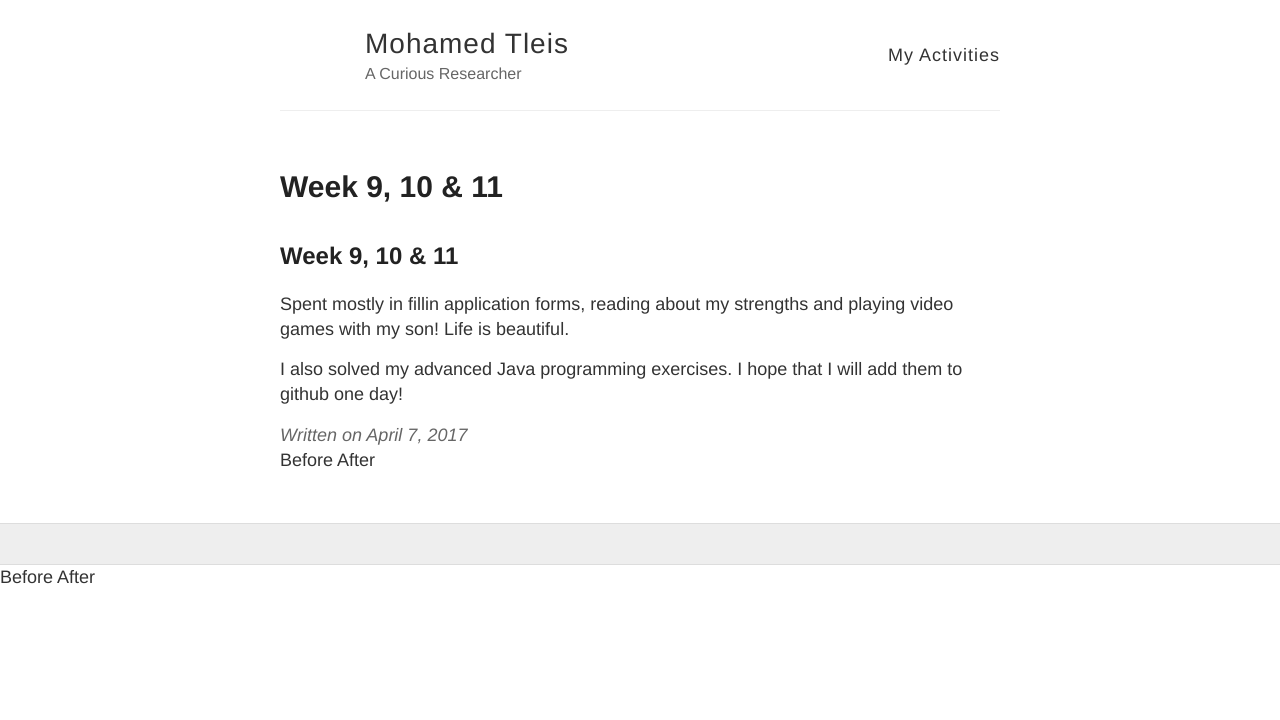
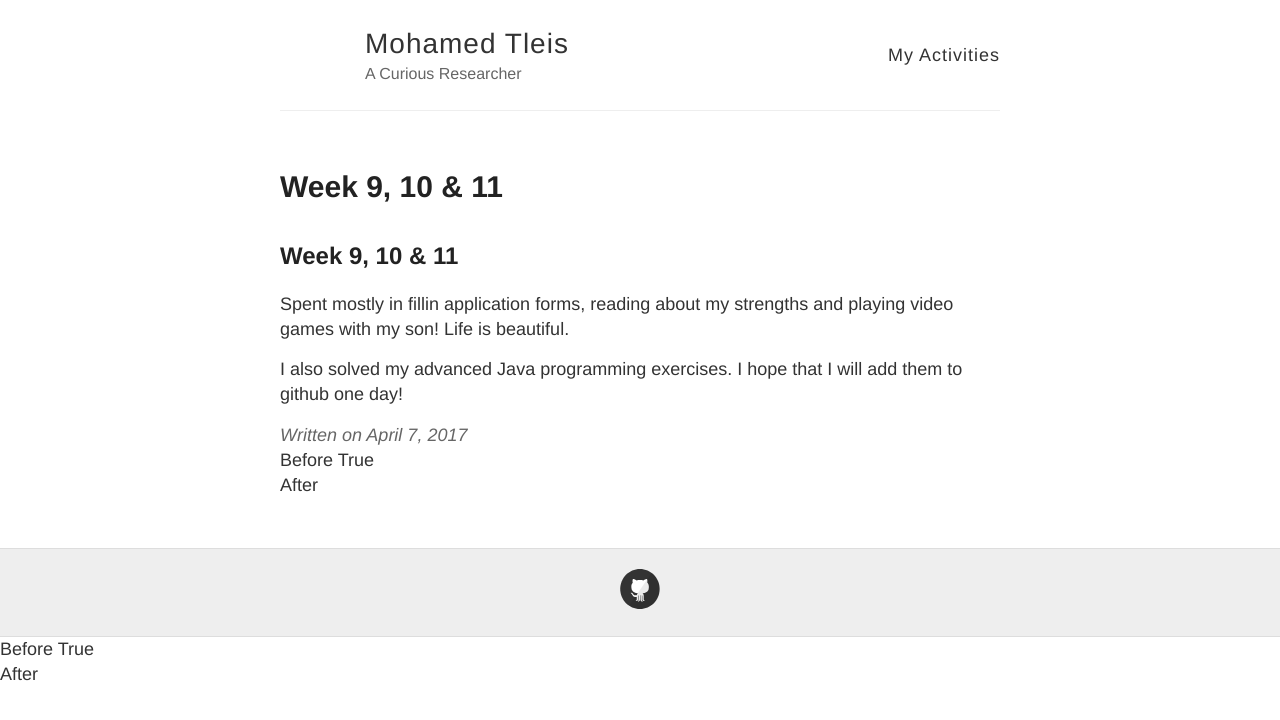
Before and after one commit to motleis/weekActivities, a Jekyll site: the page built from _posts/myactivities/2017-03-17-week11.md, in a window 1280 px wide. Shown: the top 720 px of the page. Built offline with Jekyll 4.4.1, drawn with Linux system fonts in a browser that asks for light colours; comment, search, counter and statistics services are not loaded.

Commit message:
6th attempt with disqus

```diff
--- a/_config.yml
+++ b/_config.yml
@@ -16,9 +16,7 @@ description: A Curious Researcher
 # Flags below are optional
 #
 
----
 excerpt_separator: <!--more-->  # you can specify your own separator, of course.
----
 
 # Includes an icon in the footer for each username you enter
 footer-links:
@@ -39,8 +37,7 @@ footer-links:
 
 # Enter your Disqus shortname (not your username) to enable commenting on posts
 # You can find your shortname on the Settings page of your Disqus account
-disqus: https-motleis-github-io-weekactivities.
-
+disqus: "https-motleis-github-io-weekactivities"
 
 # Enter your Google Analytics web tracking code (e.g. UA-2110908-2) to activate tracking
 google_analytics:
--- a/_includes/disqus.html
+++ b/_includes/disqus.html
@@ -1,6 +1,6 @@
 Before
 {% if site.disqus %}
-TESt
+True
 <div class="comments">
 	<div id="disqus_thread"></div>
 	<script type="text/javascript">
```
